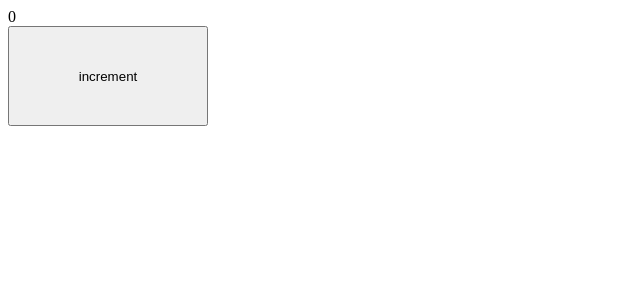
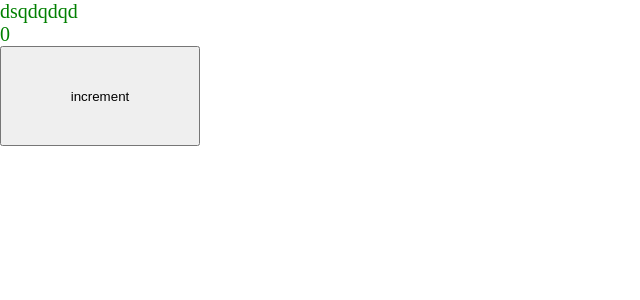
Before and after one commit to KirillMatviychuck/study-project, a React app: page / in a window 1280 px wide. Shown: the top 300 px of the page, without its empty margins (0-640 px from the left). Built offline with nearby package versions, Linux system fonts and the light colour scheme.

Commit message:
add css modules

```diff
--- a/package.json
+++ b/package.json
@@ -23,6 +23,7 @@
     "ts-loader": "^9.5.1",
     "ts-node": "^10.9.2",
     "typescript": "^5.7.2",
+    "typescript-plugin-css-modules": "^5.1.0",
     "webpack": "^5.97.1",
     "webpack-cli": "^6.0.1",
     "webpack-dev-server": "^5.2.0"
--- /dev/null
+++ b/src/Globals.d.ts
@@ -0,0 +1,2 @@
+declare module "*.module.css";
+declare module "*.module.scss";
--- /dev/null
+++ b/src/components/App.tsx
@@ -0,0 +1,11 @@
+import { Counter } from "./Counter"
+import './index.scss'
+
+export const App = () => {
+    return (
+        <div className="app">
+            dsqdqdqd
+            <Counter />
+        </div>
+    )
+}
--- a/src/components/Counter.scss
+++ b/src/components/Counter.module.scss
@@ -1,4 +1,4 @@
-button {
+.btn {
     padding: 40px;
     height: 100px;
     width: 200px;
--- a/src/components/Counter.tsx
+++ b/src/components/Counter.tsx
@@ -1,5 +1,5 @@
 import { useState } from "react"
-import './Counter.scss'
+import classes from './Counter.module.scss'
 
 export const Counter = () => {
     const [count, setCount] = useState(0)
@@ -7,7 +7,7 @@ export const Counter = () => {
     return (
         <div>
             <div>{count}</div>
-            <button onClick={() => setCount(prev => prev + 1)}>increment</button>
+            <button onClick={() => setCount(prev => prev + 1)} className={classes.btn}>increment</button>
         </div>
     )
 }
--- /dev/null
+++ b/src/components/index.scss
@@ -0,0 +1,10 @@
+* {
+    padding: 0;
+    margin: 0;
+    box-sizing: border-box;
+}
+
+.app {
+    font-size: 20px;
+    color: green;
+}
--- a/src/index.tsx
+++ b/src/index.tsx
@@ -1,5 +1,7 @@
 import { createRoot } from 'react-dom/client'
+
 import { Counter } from './components/Counter'
+import { App } from './components/App'
 
 
-createRoot(document.getElementById('root')!).render(<Counter />)
+createRoot(document.getElementById('root')!).render(<App />)
--- a/webpack.config.ts
+++ b/webpack.config.ts
@@ -12,7 +12,7 @@ export default (env: BuildEnv) => {
         html: path.resolve(__dirname, 'public', 'index.html')
     }
 
-    const mode = env.mode;
+    const mode = env.mode || 'development';
     const PORT = env.port || 5000;
 
     const isDev = mode === 'development';
```
Also changed, not shown: tsconfig.json (+6 -1 lines), 3 other files (tests, documents, lock files or other folders).
